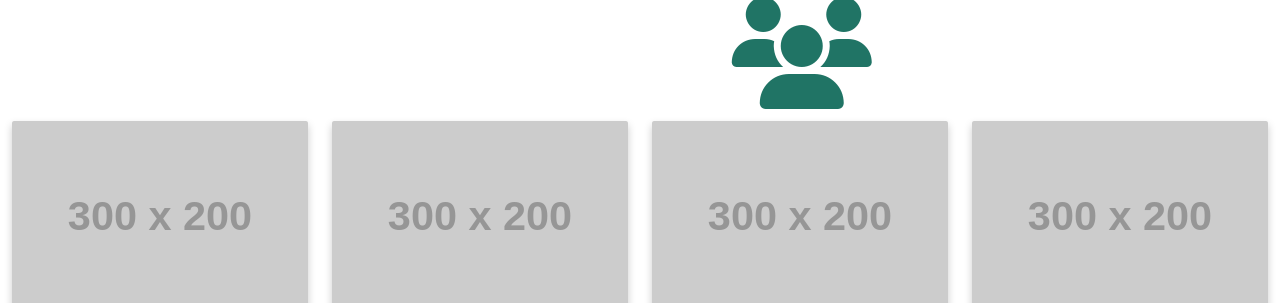
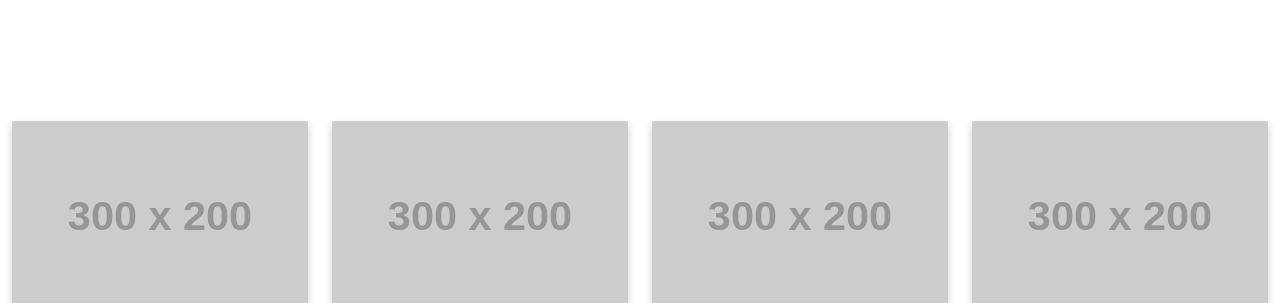
Before and after one commit to hokuouji/gruppuppgift-import-for-handin, a plain HTML site: page index.html in a window 1280 px wide. Shown: the part 174-477 px from the top of the page. Drawn offline with Linux system fonts and the light colour scheme; placeholder pictures from the web are drawn by us.

Commit message:
Revert "change color on i/fa"
This reverts commit 9d40519ee12c675510128d605f2ec8258302c5a1.

```diff
--- a/style.css
+++ b/style.css
@@ -145,7 +145,6 @@ p {
 }
 .landing_wrapper i {
     margin-left: 1.5rem;
-    color: rgb(32, 116, 101);
 }
 
 footer {
```
Also changed, not shown: 1 other file.
